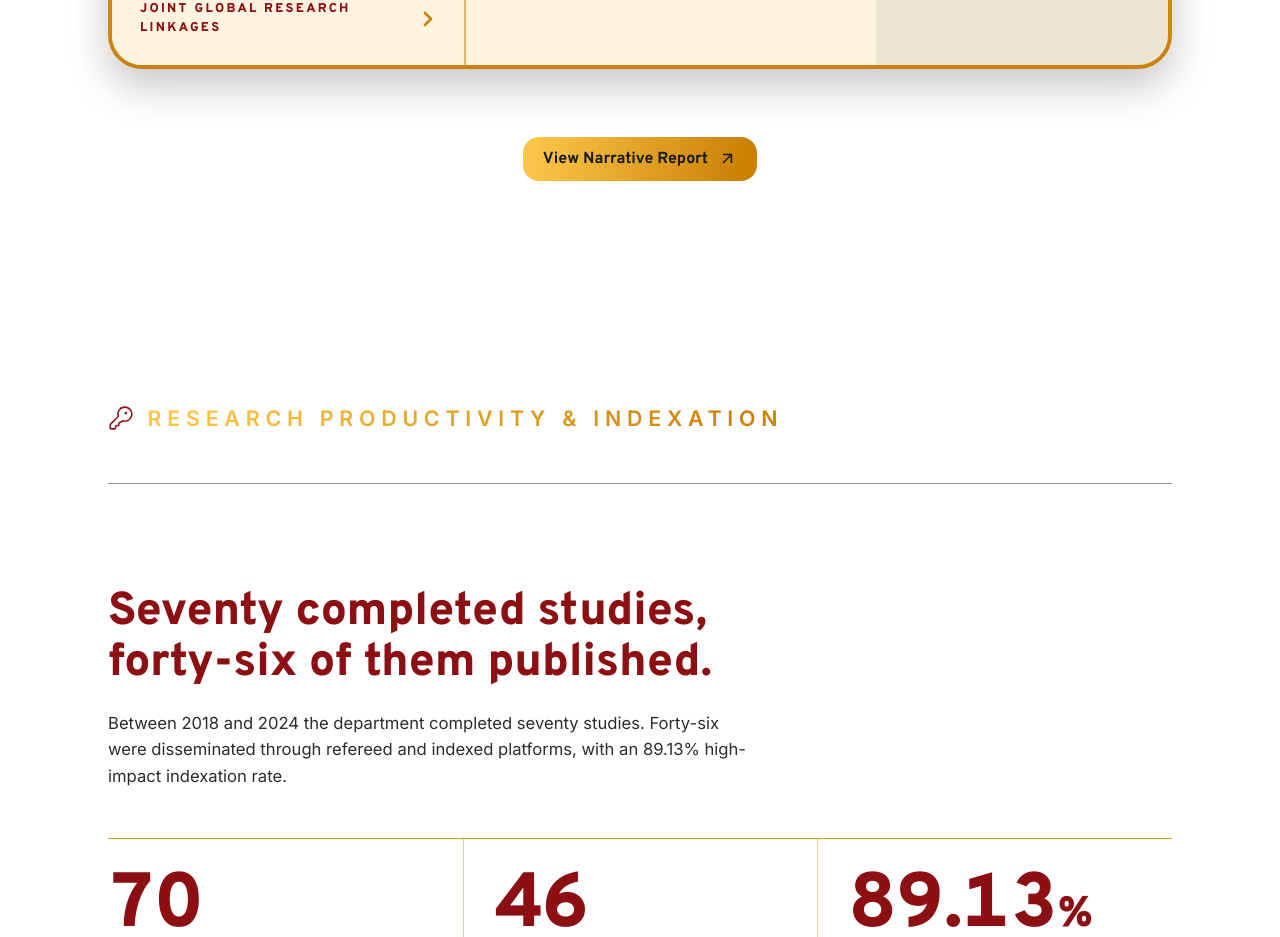
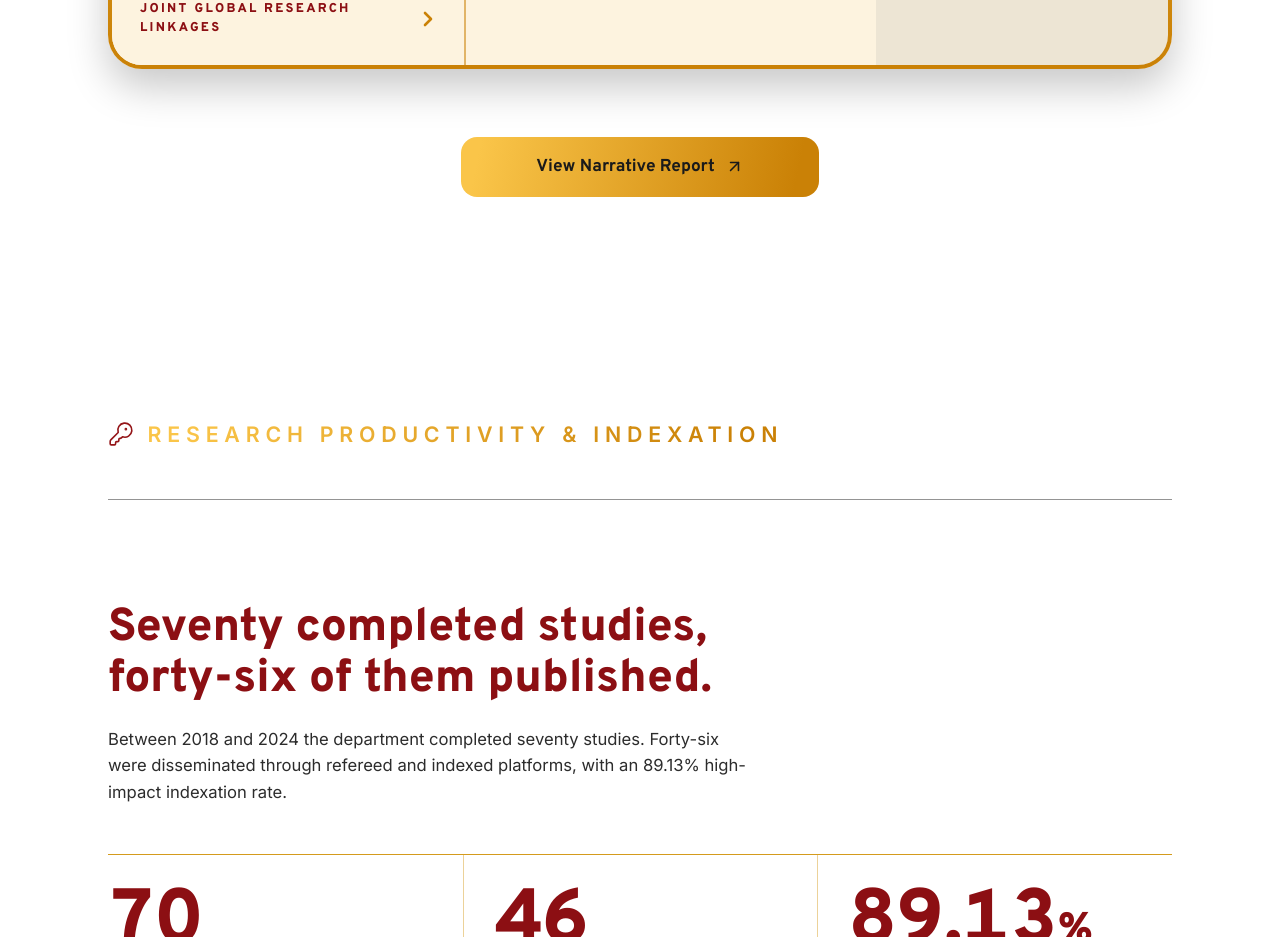
Before and after one commit to fr-anz/DIT-Accred, a SvelteKit app: page /research in a window 1280 px wide. Shown: the part 1728-2665 px from the top of the page. Built offline with nearby package versions, Linux system fonts and the light colour scheme; grey boxes are pictures that could not be loaded.

Commit message:
style: enlarge the Research narrative report button

```diff
--- a/src/routes/research/+page.svelte
+++ b/src/routes/research/+page.svelte
@@ -789,7 +789,11 @@
 
 	.narrative_link {
 		display: flex;
+		width: min(100%, clamp(18rem, 28vw, 26rem));
+		min-height: clamp(3.25rem, 4.75vw, 4.25rem);
+		justify-content: center;
 		margin-inline: auto;
+		font-size: clamp(1rem, 1.35vw, 1.25rem);
 	}
 
 	.productivity_section {
```
